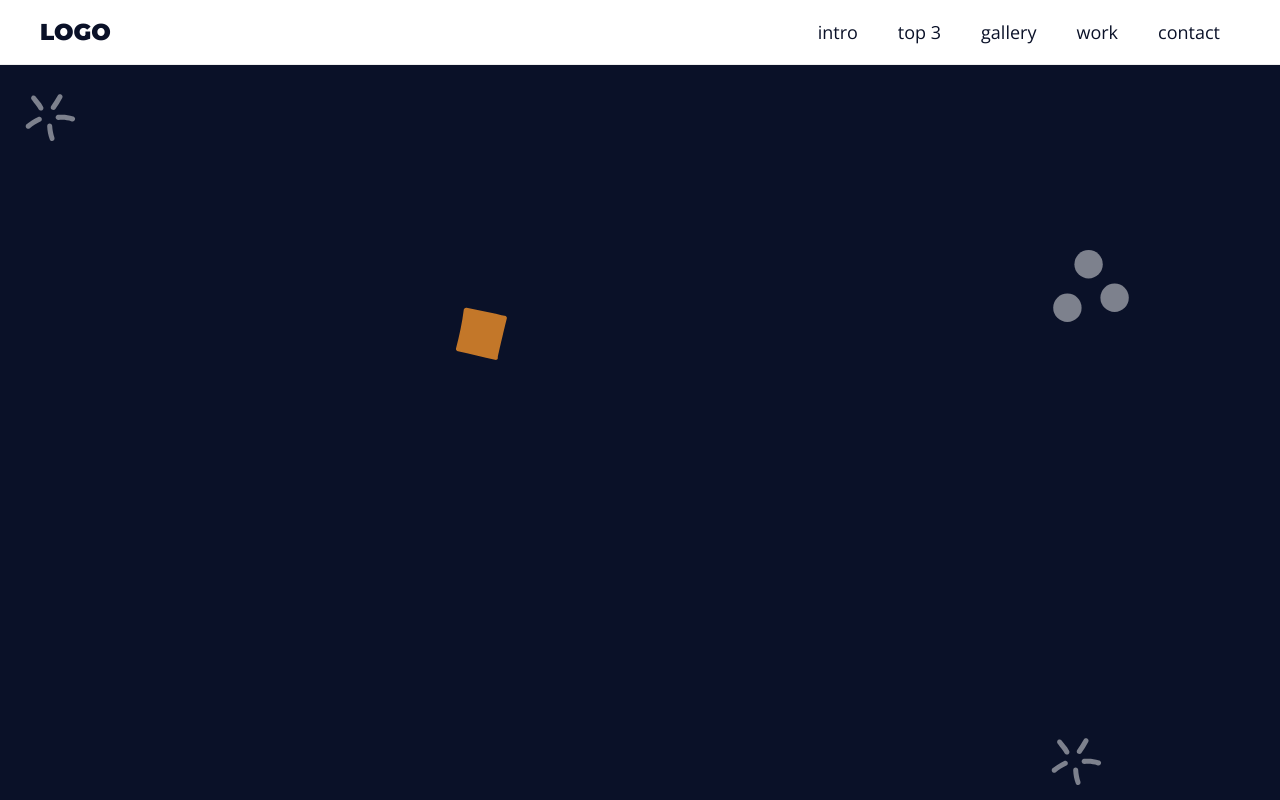
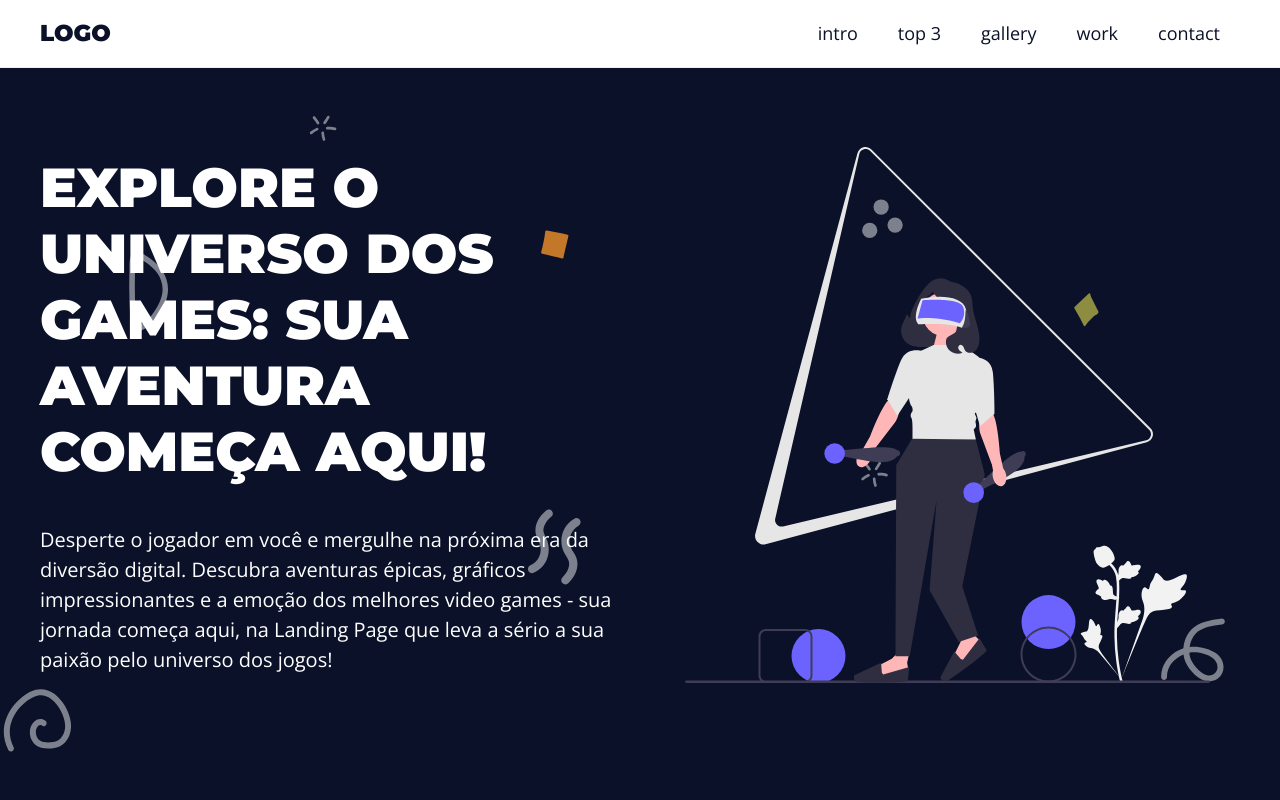
Before and after one commit to JotaPaiva/landing_page_css, a plain HTML site: page index.html in a window 1280 px wide. Shown: the top 800 px of the page. Drawn offline with nearby package versions, Linux system fonts and the light colour scheme.

Commit message:
Separando CSS em arquivos e criando section Intro

```diff
--- /dev/null
+++ b/assets/css/classes.css
@@ -0,0 +1,24 @@
+.main-bg {
+    background-image: url('../img/main-bg.svg');
+    background-size: cover;
+    background-position: center center;
+    color: var(--white-color)
+}
+
+.white-bg {
+    background: var(--white-color)
+}
+
+.main-content {
+    max-width: 120rem;
+    margin: 0 auto;
+    padding: var(--gap);
+}
+
+.section {
+    min-height: 100vh;
+}
+
+.menu-spacing {
+    height: 6.5rem;
+}
--- /dev/null
+++ b/assets/css/elements.css
@@ -0,0 +1,48 @@
+* {
+    margin: 0;
+    padding: 0;
+}
+
+html {
+    font-size: 62.5%;
+}
+
+body {
+    font-family: 'Open Sans', sans-serif;
+    font-size: 2rem;
+    color: var(--primary-color);
+    line-height: 1.5;
+}
+
+h1,h2,h3,h4,h5,h6 {
+    font-family: 'Montserrat', sans-serif;
+}
+
+h1 {
+    font-size: 6rem;
+    text-transform: uppercase;
+}
+
+h2 {
+    font-size: 5.5rem;
+}
+
+h3 {
+    font-size: 5rem;
+}
+
+h4 {
+    font-size: 4.5rem;
+}
+
+h5 {
+    font-size: 4rem;
+}
+
+h6 {
+    font-size: 3.5rem;
+}
+
+a {
+    text-decoration: none;
+}
--- /dev/null
+++ b/assets/css/menu.css
@@ -0,0 +1,56 @@
+.menu {
+    position: fixed;
+    top: 0;
+    left: 0;
+    right: 0;
+    width: 100%;
+    z-index: 1;
+    border-bottom: 0.1rem solid var(--light-gray-color);
+}
+
+.menu-content {
+    display: flex;
+    justify-content: space-between;
+    align-items: center;
+    padding-top: 0;
+    padding-bottom: 0;
+}
+
+
+.menu h1 {
+    font-size: 2.3rem;
+    color: var(--primary-color);
+}
+
+.menu h1 a {
+    color: inherit;
+}
+
+.menu ul {
+    list-style: none;
+    display: flex;
+}
+
+.menu ul li a {
+    display: block;
+    padding: 2rem;
+    font-size: 1.8rem;
+    color: var(--primary-color);
+    position: relative;
+}
+
+.menu ul li a::after {
+    content: '';
+    position: absolute;
+    bottom: 1rem;
+    left: 50%;
+    width: 0;
+    height: 0.2rem;
+    background: var(--primary-color);
+    transition: all 300ms ease-in-out;
+}
+
+.menu ul li a:hover::after {
+    left: 25%;
+    width: 50%;
+}
--- a/assets/css/styles.css
+++ b/assets/css/styles.css
@@ -1,137 +1,25 @@
-:root {
-    --primary-color: #0A1128;
-    --white-color: #FFF;
-    --light-gray-color: #eee;
-    --gap: 3rem;
+.intro-content {
+    position: relative;
+    top: -8rem;
+    display: grid;
+    grid-template-columns: 1fr 1fr;
+    gap: var(--gap);
+    height: 100vh;
 }
 
-* {
-    margin: 0;
-    padding: 0;
+.intro-text-content, .intro-img {
+    display: flex;
+    flex-flow: column wrap;
+    justify-content: center;
 }
 
-html {
-    font-size: 62.5%;
+.intro-text-content h2 {
+    margin-bottom: 4rem;
+    text-transform: uppercase;
+    line-height: 1.2;
 }
 
-body {
-    font-family: 'Open Sans', sans-serif;
-    font-size: 2rem;
-    color: var(--primary-color);
+.intro-img img, .intro-img svg {
+    max-width: 100%;
+    height: auto;
 }
-
-h1,h2,h3,h4,h5,h6 {
-    font-family: 'Montserrat', sans-serif;
-}
-
-h1 {
-    font-size: 6rem;
-    text-transform: uppercase;
-}
-
-h2 {
-    font-size: 5.5rem;
-}
-
-h3 {
-    font-size: 5rem;
-}
-
-h4 {
-    font-size: 4.5rem;
-}
-
-h5 {
-    font-size: 4rem;
-}
-
-h6 {
-    font-size: 3.5rem;
-}
-
-a {
-    text-decoration: none;
-}
-
-.main-bg {
-    background-image: url('../img/main-bg.svg');
-    background-size: cover;
-    background-position: center center;
-    color: var(--white-color)
-}
-
-.white-bg {
-    background: var(--white-color)
-}
-
-.main-content {
-    max-width: 1200px;
-    margin: 0 auto;
-    padding: var(--gap);
-}
-
-.section {
-    min-height: 100vh;
-}
-
-.menu {
-    background: var(--white-color);
-    position: fixed;
-    top: 0;
-    left: 0;
-    right: 0;
-    width: 100%;
-    border-bottom: 1px solid var(--light-gray-color);
-}
-
-.menu-content {
-    display: flex;
-    justify-content: space-between;
-    align-items: center;
-    padding-top: 0;
-    padding-bottom: 0;
-}
-
-
-.menu h1 {
-    font-size: 2.3rem;
-    color: var(--primary-color);
-}
-
-.menu h1 a {
-    color: inherit;
-}
-
-.menu ul {
-    list-style: none;
-    display: flex;
-}
-
-.menu ul li a {
-    display: block;
-    padding: 2rem;
-    font-size: 1.8rem;
-    color: var(--primary-color);
-    position: relative;
-}
-
-.menu ul li a::after {
-    content: '';
-    position: absolute;
-    bottom: 1rem;
-    left: 50%;
-    width: 0;
-    height: 0.2rem;
-    background: var(--primary-color);
-    transition: all 300ms ease-in-out;
-}
-
-.menu ul li a:hover::after {
-    left: 25%;
-    width: 50%;
-}
-
-/*
-font-family: 'Montserrat', sans-serif;
-font-family: 'Open Sans', sans-serif;
-*/
--- /dev/null
+++ b/assets/css/variables.css
@@ -0,0 +1,6 @@
+:root {
+    --primary-color: #0A1128;
+    --white-color: #FFF;
+    --light-gray-color: #eee;
+    --gap: 3rem;
+}
--- a/index.html
+++ b/index.html
@@ -4,14 +4,18 @@
     <meta charset="UTF-8">
     <meta name="viewport" content="width=device-width, initial-scale=1.0">
     <title>Landing Page</title>
+    <link rel="stylesheet" href="assets/css/variables.css">
+    <link rel="stylesheet" href="assets/css/elements.css">
+    <link rel="stylesheet" href="assets/css/classes.css">
+    <link rel="stylesheet" href="assets/css/menu.css">
     <link rel="stylesheet" href="assets/css/styles.css">
     <link rel="preconnect" href="https://fonts.googleapis.com">
     <link rel="preconnect" href="https://fonts.gstatic.com" crossorigin>
     <link href="https://fonts.googleapis.com/css2?family=Montserrat:wght@900&family=Open+Sans:ital,wght@0,400;0,700;1,400&display=swap" rel="stylesheet">
 </head>
 <body class="main-bg">
-    <aside class="menu">
-        <section class="main-content menu-content">
+    <aside class="menu white-bg">
+        <div class="main-content menu-content">
             <h1>
                 <a href="#">LOGO</a>
             </h1>
@@ -24,9 +28,25 @@
                     <li><a href="#">contact</a></li>
                 </ul>
             </nav>
-        </section>
+        </div>
     </aside>
-    <section class="section"></section>
-    <section class="section white-bg"></section>
+
+    <div class="menu-spacing"></div>
+
+    <section class="intro section main-bg">
+        <div class="main-content intro-content">
+            <div class="intro-text-content">
+                <h2>Explore o Universo dos Games: Sua Aventura Começa Aqui!</h2>
+                <p>Desperte o jogador em você e mergulhe na próxima era da diversão digital. Descubra aventuras épicas, gráficos impressionantes e a emoção dos melhores video games - sua jornada começa aqui, na Landing Page que leva a sério a sua paixão pelo universo dos jogos!</p>
+            </div>
+            <div class="intro-img">
+                <img src="assets/img/gaming.svg" alt="Mulher com óculos de realidade virtual jogando jogos.">
+            </div>
+        </div>
+    </section>
+
+    <section class="section white-bg">
+
+    </section>
 </body>
 </html>
```
Also changed, not shown: assets/img/gaming.svg (added).
